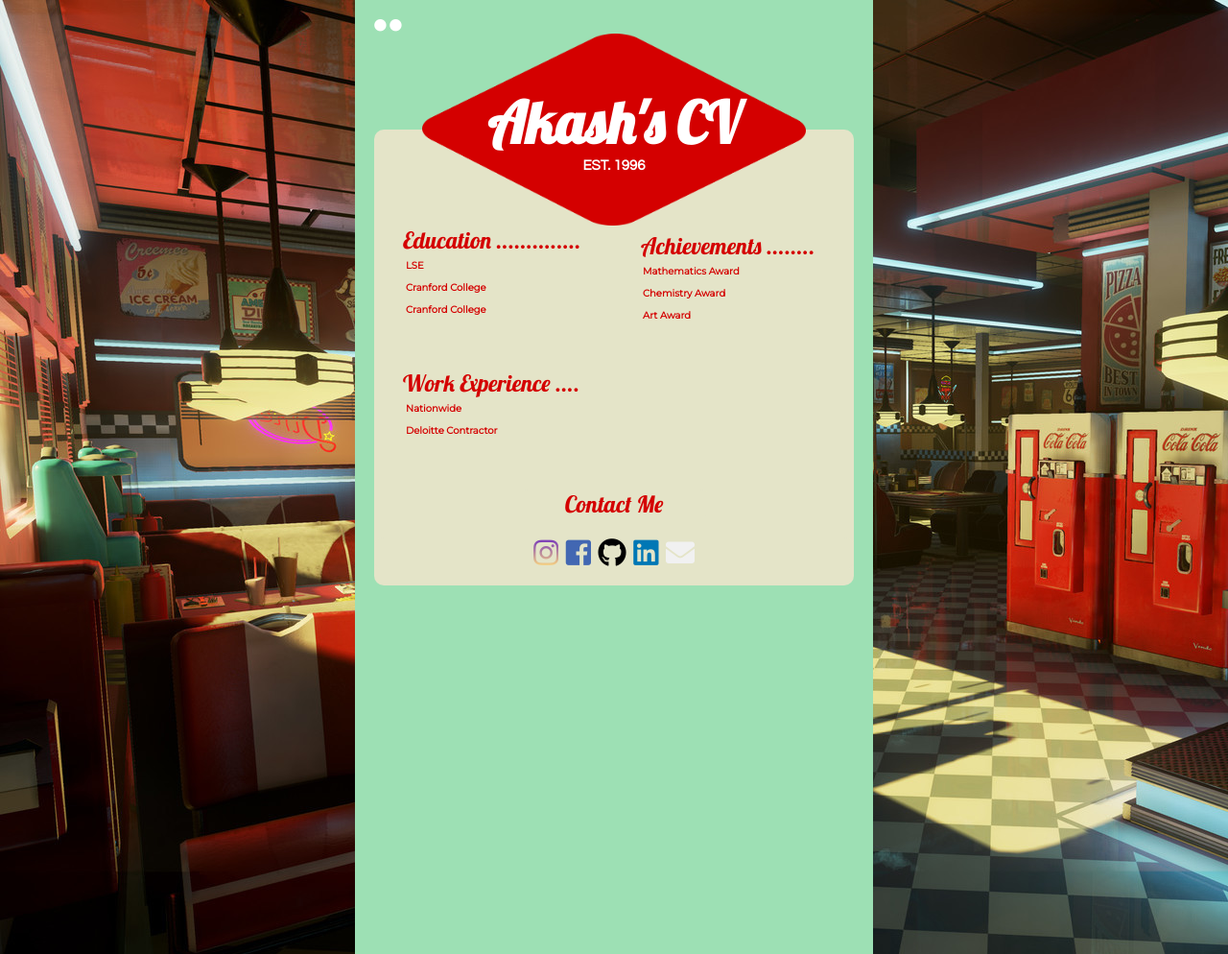
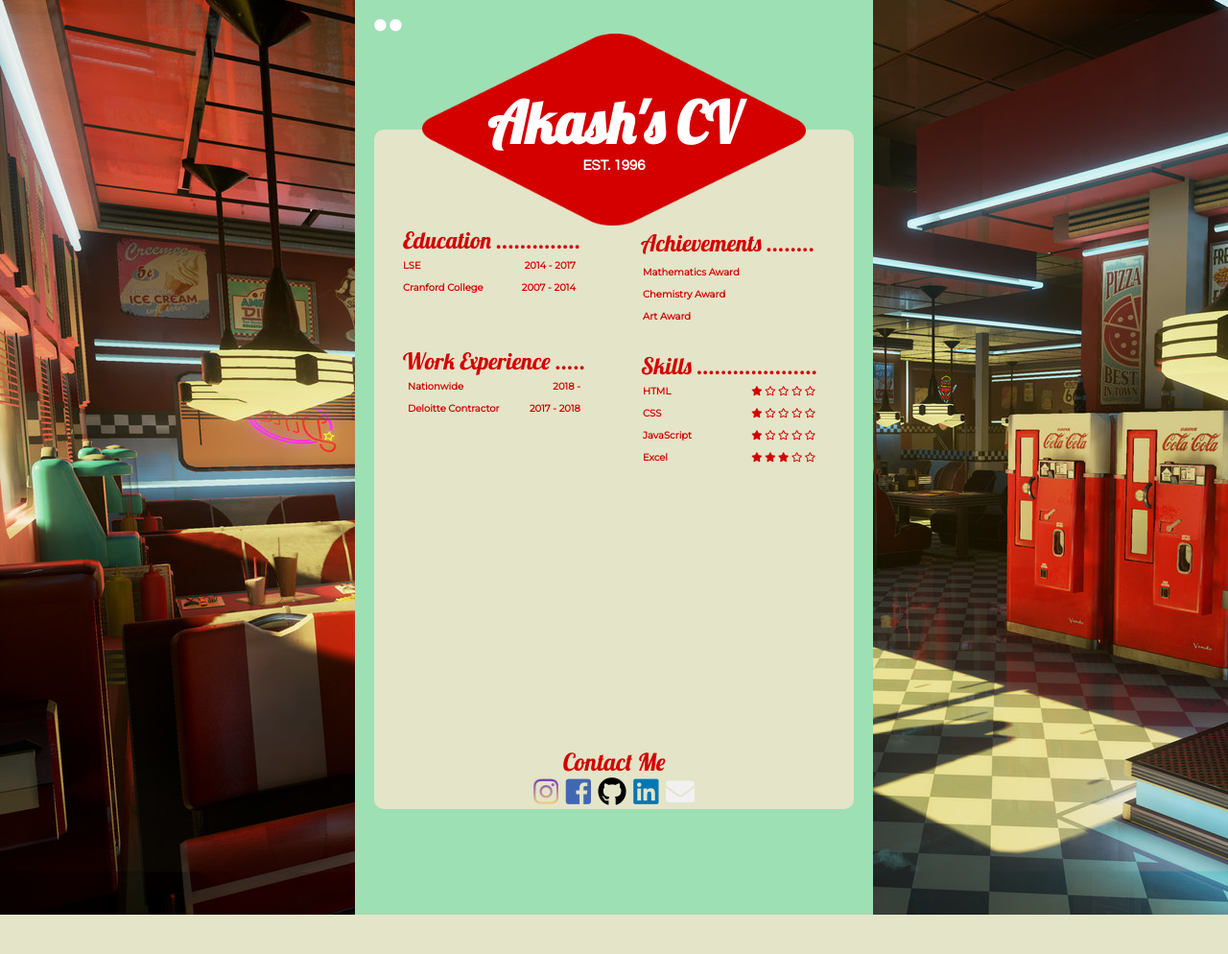
Before and after one commit to Emmanuelnology/CV, a PHP site: page /akash/test.html in a window 1280 px wide. Shown: the whole page at 96% size. After the commit the page ends 953 px from the top, so only its background shows below. Run offline with PHP 8.4, Linux system fonts and the light colour scheme; some libraries are stand-ins or nearby versions.

Commit message:
Formatted and added right floats

```diff
--- a/akash/test-style.css
+++ b/akash/test-style.css
@@ -16,9 +16,11 @@ body{
     background: rgb(157,224,180);
     padding: 20px;
     margin-bottom: 0px;
+    height:100%;
+    padding-bottom: 10px;
 }
 
-main>div{
+#beige{
     height:95%;
     background-color: rgb(228, 228, 200);
     border-radius: 10px;
@@ -74,19 +76,21 @@ main>div{
 }
 
 .education-fill{
-    width:40%;
+    width:180px;
     text-align: left;
     position: relative;
     top:-155px;
     color:rgb(212, 0, 0);
-    left: -7px;
+    left: 30px;
     font-size: 10px;
+    margin-right: 0;
 
 }
 ul{
     list-style-type: none;
     font-family: 'Montserrat';
     font-weight:bold;
+    padding: 0;
 }
 li{
     margin-bottom: 10px;
@@ -107,13 +111,15 @@ li{
 }
 
 .work-fill{
-    width:40%;
+    width:180px;
     text-align: left;
     position: relative;
     top:-155px;
     color:rgb(212, 0, 0);
-    left: -7px;
+    left: 35px;
     font-size: 10px;
+    margin-right: 0;
+
 }
 
     .achievements{
@@ -122,7 +128,7 @@ li{
         display: block;
         text-align: left;
         position: relative;
-        top:-379px;
+        top:-359px;
         font-family: 'Lobster';
         color:rgb(212, 0, 0);
         font-size: 1.5em;
@@ -134,22 +140,43 @@ li{
         width:40%;
         text-align: left;
         position: relative;
-        top:-354px;
+        top:-330px;
         color:rgb(212, 0, 0);
-        left: 140px;
+        left: 180px;
         font-size: 10px;
         float:right;
+
+    }
+        .skills{
+            height:30px;
+            width:40%;
+            display: block;
+            text-align: left;
+            position: relative;
+            top:-310px;
+            font-family: 'Lobster';
+            color:rgb(212, 0, 0);
+            font-size: 1.5em;
+            float:right;
+            left: -22px;
+        }
+
+        .skills-fill{
+            width:180px;
+            text-align: left;
+            position: relative;
+            top:-285px;
+            color:rgb(212, 0, 0);
+            left: 160px;
+            font-size: 10px;
+            float:right;
     }
     .contact{
-        height:30px;
-        width:40%;
-        display: block;
+        color:rgb(212, 0, 0);
+        font-family:'Lobster';
+        font-size: 25px;;
         text-align: center;
-        position: relative;
-        top:-200px;
-        font-family: 'Lobster';
-        color:rgb(212, 0, 0);
-        font-size: 1.5em;
+        margin: 0;
     }
     .contact-fill{
         top: -280px;
@@ -172,3 +199,13 @@ li{
         -webkit-text-fill-color: transparent;
         display: initial;
       }
+      .score{
+        float: right;
+      }
+      .wide{
+          width:45%;
+          margin: 0 auto;
+      }
+      .right{
+          float:right;
+      }
--- a/akash/test.html
+++ b/akash/test.html
@@ -17,7 +17,7 @@
         <main>
 
 
-            <div>
+            <div id="beige">
 
                 <div class="square">
                     <div>
@@ -26,26 +26,40 @@
                     </div>
 
                 </div>
-
-
                 <div class="education">
                     <span>Education ..............</span>
                 </div>
                 <div class="education-fill">
                     <ul>
-                        <li>LSE</li>
-                        <li>Cranford College</li>
-                        <li>Cranford College</li>
+                        <li>LSE
+                            <div class="right">
+                                2014 - 2017
+                            </div>
+                        </li>
+                        <li>Cranford College
+                            <div class="right">
+                                   2007 - 2014
+                            </div>
+                        </li>
+
                     </ul>
                 </div>
 
                 <div class="work">
-                    <span>Work Experience ....</span>
+                    <span>Work Experience .....</span>
                 </div>
                 <div class="work-fill">
                     <ul>
-                        <li>Nationwide</li>
-                        <li>Deloitte Contractor</li>
+                        <li>Nationwide
+                            <div class="right">
+                                2018 -
+                            </div>
+                        </li>
+                        <li>Deloitte Contractor
+                            <div class="right">
+                                2017 - 2018
+                            </div>
+                        </li>
                     </ul>
                 </div>
 
@@ -59,20 +73,66 @@
                         <li>Art Award</li>
                     </ul>
                 </div>
+
+                <div class="skills">
+                        <span>Skills ....................</span>
+                    </div>
+                    <div class="skills-fill">
+                        <ul>
+                            <li>HTML
+                                <div class="score">
+                                <i class="fas fa-star"></i>
+                                <i class="far fa-star"></i>
+                                <i class="far fa-star"></i>
+                                <i class="far fa-star"></i>
+                                <i class="far fa-star"></i>
+                                </div>
+                            </li>
+                            <li>CSS
+                                <div class="score">
+                                <i class="fas fa-star"></i>
+                                <i class="far fa-star"></i>
+                                <i class="far fa-star"></i>
+                                <i class="far fa-star"></i>
+                                <i class="far fa-star"></i>
+                                </div>
+                            </li>
+                            <li>JavaScript
+                                <div class="score">
+                                    <i class="fas fa-star"></i>
+                                    <i class="far fa-star"></i>
+                                    <i class="far fa-star"></i>
+                                    <i class="far fa-star"></i>
+                                    <i class="far fa-star"></i>
+                                </div>
+                            </li>
+                            <li>Excel
+                                <div class="score">
+                                <i class="fas fa-star"></i>
+                                <i class="fas fa-star"></i>
+                                <i class="fas fa-star"></i>
+                                <i class="far fa-star"></i>
+                                <i class="far fa-star"></i>
+                                </div>
+                            </li>
+                        </ul>
                     </div>
 
+                <div class="wide">
                     <div class="contact">
-                <span>Contact Me</span>
+                            Contact Me
                         </div>
                         <div class="contact-fill">
                             <i class="fab fa-instagram"></i>
-                <i class="fab fa-facebook-square">
-                </i> <i class="fab fa-github"></i>
+                            <i class="fab fa-facebook-square"></i>
+                            <i class="fab fa-github"></i>
                             <i class="fab fa-linkedin"></i>
                             <i class="fas fa-envelope"></i>
                         </div>
+                </div>
 
 
+            </div>
         </main>
 
     </div>
```
Lines whose indentation alone changed are shown as unchanged.
